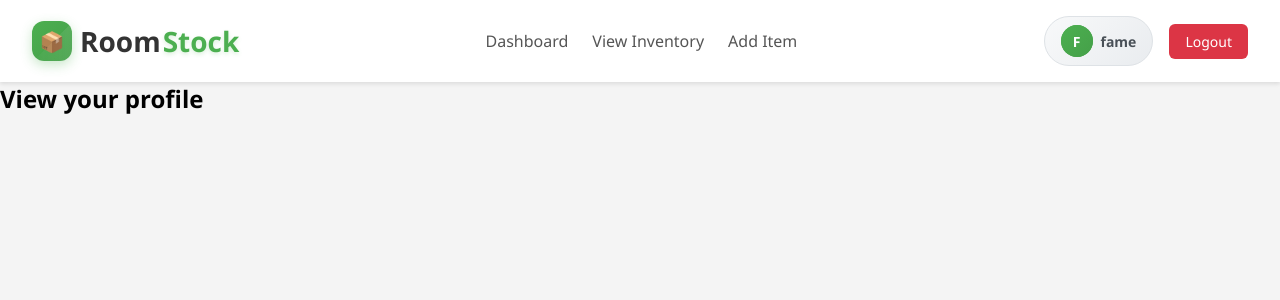
After one commit to Aminiglory/roomstock, a Django app: page /profile in a window 1280 px wide. The commit adds this page. Shown: the top 300 px of the page. Run offline with Django 5.2, Linux system fonts and the light colour scheme; a user stored in the database is signed in.

Commit message:
profile page creates

```diff
--- /dev/null
+++ b/roomstock/roomstockapp/templates/auth/viewprofile.html
@@ -0,0 +1,5 @@
+{% extends "main.html" %}
+{% load static %}
+{% block content %}
+<h2>View your profile</h2>
+{% endblock content %}
--- a/roomstock/roomstockapp/templates/components/navbar.html
+++ b/roomstock/roomstockapp/templates/components/navbar.html
@@ -161,6 +161,7 @@
         font-weight: bold;
         font-size: 14px;
         text-transform: uppercase;
+        text-decoration: none;
       }
 
       .username {
@@ -267,7 +268,9 @@
         <div class="user-section">
           <div class="user-info">
             <div class="user-avatar">
+              <a href="{% url 'profile' %}" class="user-avatar">
               {{ user.username|first|upper }}
+            </a>
             </div>
             <span class="username">{{ user.username }}</span>
           </div>
--- a/roomstock/roomstockapp/urls.py
+++ b/roomstock/roomstockapp/urls.py
@@ -11,4 +11,5 @@ urlpatterns = [
     path("item/<int:product_id>",views.display_item,name="display_item"),
     path("item/<int:product_id>/edit",views.edit_item,name="edit_item"),
     path("item/<int:product_id>/delete",views.delete_item,name="delete_item"),
+    path("profile",views.view_profile,name='profile')
 ]
--- a/roomstock/roomstockapp/views.py
+++ b/roomstock/roomstockapp/views.py
@@ -64,6 +64,10 @@ def logout_view(request):
     return render(request, "auth/logout.html", {
         'logout_time': 'Just now'
     })
+
+def view_profile(request):
+    if request.user.is_authenticated:
+        return render(request,'auth/viewprofile.html')
 
 def addnewitem(request):
     if request.method == 'POST':
```
Also changed, not shown: roomstock/db.sqlite3.
